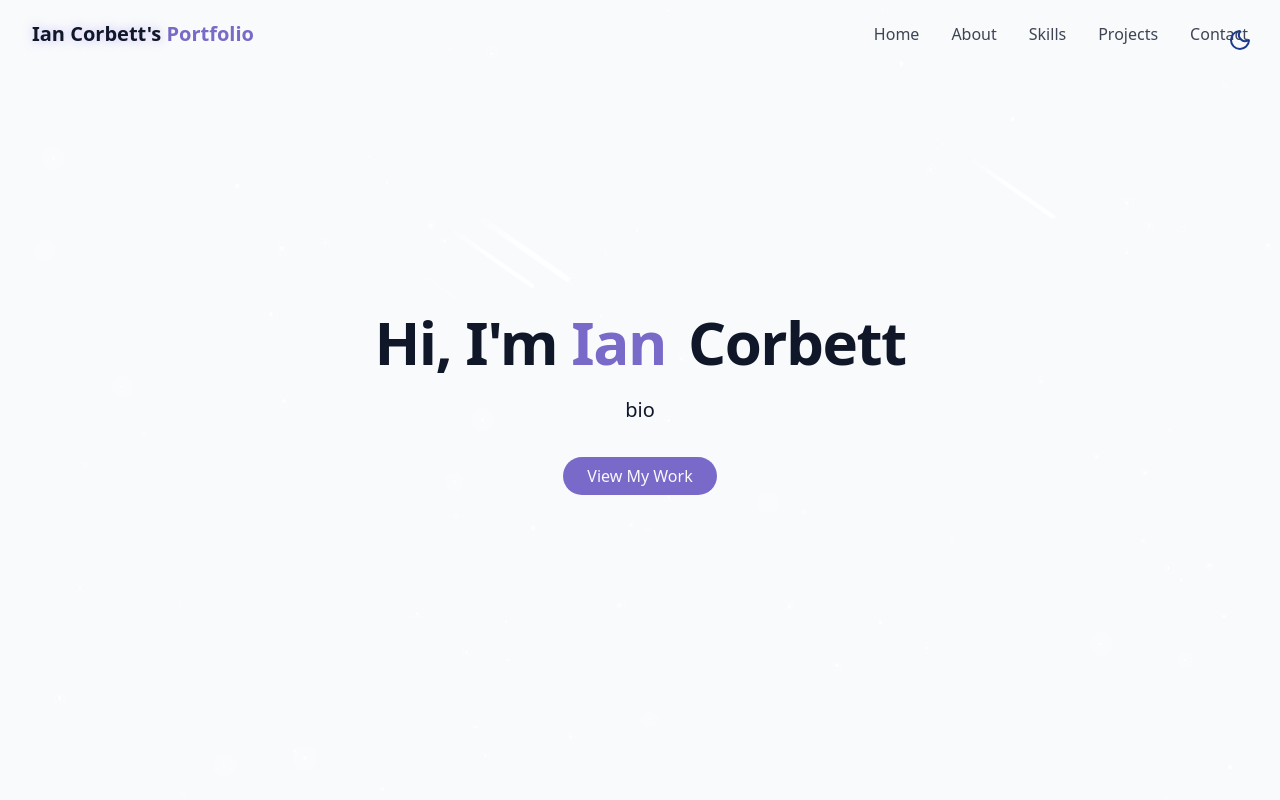
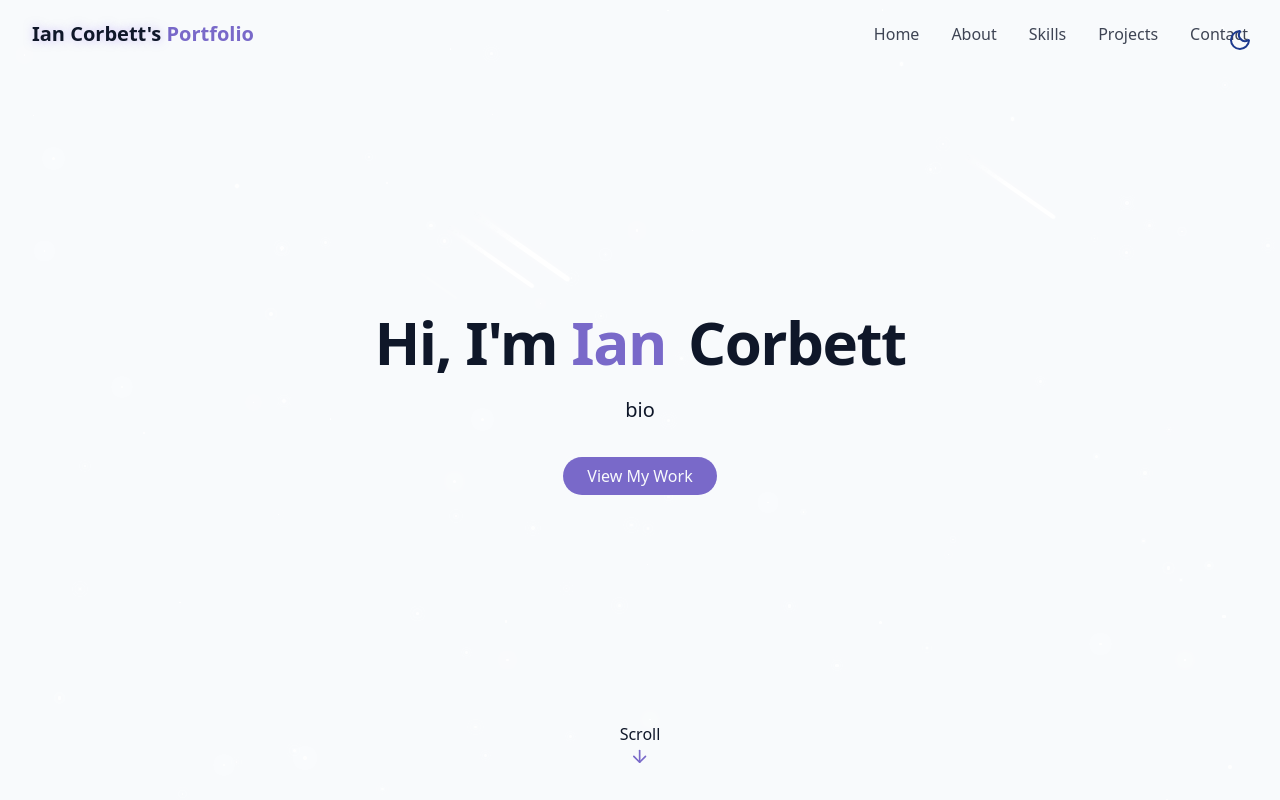
Before and after one commit to iancorbett/reactPortfolio, a React (Vite) app: page / in a window 1280 px wide. Built offline with nearby package versions, Linux system fonts and the light colour scheme.

Commit message:
ADD ARROW

```diff
--- a/src/components/HeroSection.jsx
+++ b/src/components/HeroSection.jsx
@@ -1,3 +1,4 @@
+import { ArrowDown } from "lucide-react"
 
 
 export const HeroSection = () => {
@@ -25,5 +26,10 @@ export const HeroSection = () => {
             </div>
 
         </div>
+
+        <div className="absolute bottom-8 left-1/2 transform -translate-x-1/2 flex flex-col items-center animate-bounce">
+            <span>Scroll</span>
+            <ArrowDown className="h-5 w-5 text-primary"/>
+        </div>
     </section>
 }
```
